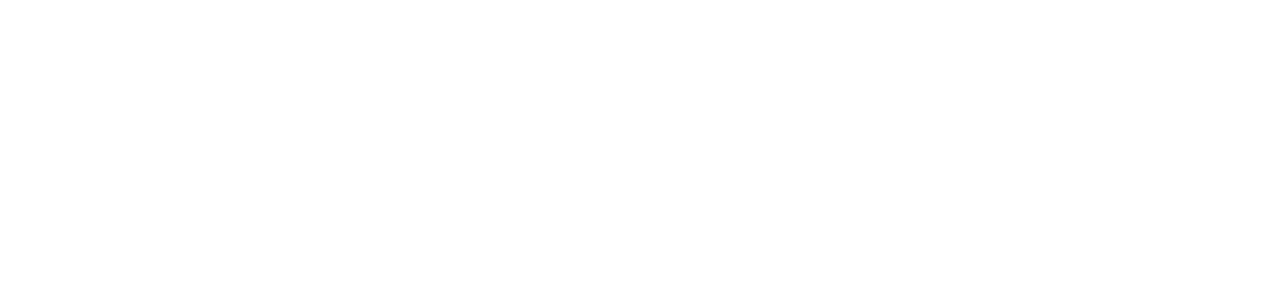
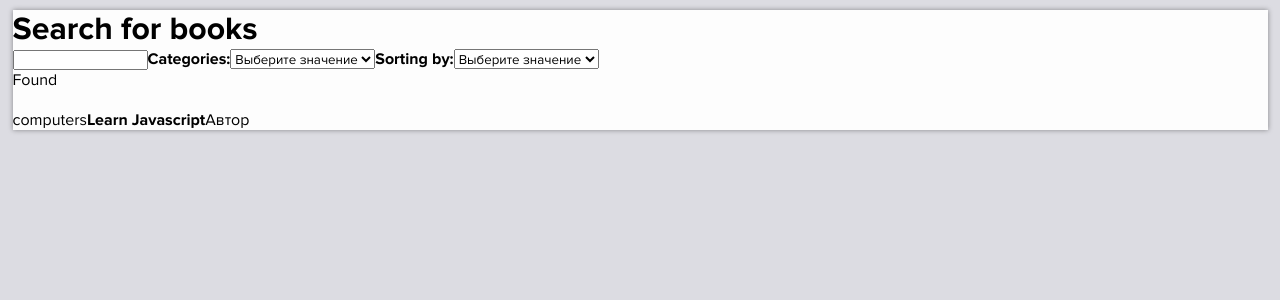
Before and after one commit to bruins288/findbooksofgoogle, a React (Create React App) app: page / in a window 1280 px wide. Shown: the top 300 px of the page. Built offline with nearby package versions, Linux system fonts and the light colour scheme.

Commit message:
HTML application structure created

```diff
--- a/src/App.js
+++ b/src/App.js
@@ -1,7 +1,39 @@
 import "./App.scss";
 
 function App() {
-  return <div className="App"></div>;
+  return (
+    <div className="wrapper">
+      <header>
+        <h1>Search for books</h1>
+        <input type="text" />
+        <b>Categories:</b>
+        <select name="user_profile_color_2" required="required">
+          <option value="">Выберите значение</option>
+          <option value="1">Синий</option>
+        </select>
+        <b>Sorting by:</b>
+        <select name="user_profile_color_2" required="required">
+          <option value="">Выберите значение</option>
+          <option value="1">Синий</option>
+        </select>
+      </header>
+      <main className="content">
+        <div className="found-book">Found</div>
+        <div className="books-card">
+          <div className="books-card_img">
+            <img src="" alt="" />
+          </div>
+          <div className="books-card_info">
+            <p className="detail">
+              <span>computers</span>
+              <strong>Learn Javascript</strong>
+              <span>Автор</span>
+            </p>
+          </div>
+        </div>
+      </main>
+    </div>
+  );
 }
 
 export default App;
--- a/src/App.scss
+++ b/src/App.scss
@@ -0,0 +1,11 @@
+body {
+  background-color: #dcdce2;
+}
+.wrapper {
+  width: calc(100vw - 25px);
+  height: 100%;
+  background-color: #fdfdfd;
+  margin: 10px auto;
+  max-width: 2000px;
+  box-shadow: 0 0 5px rgba(0, 0, 0, 0.4);
+}
```
